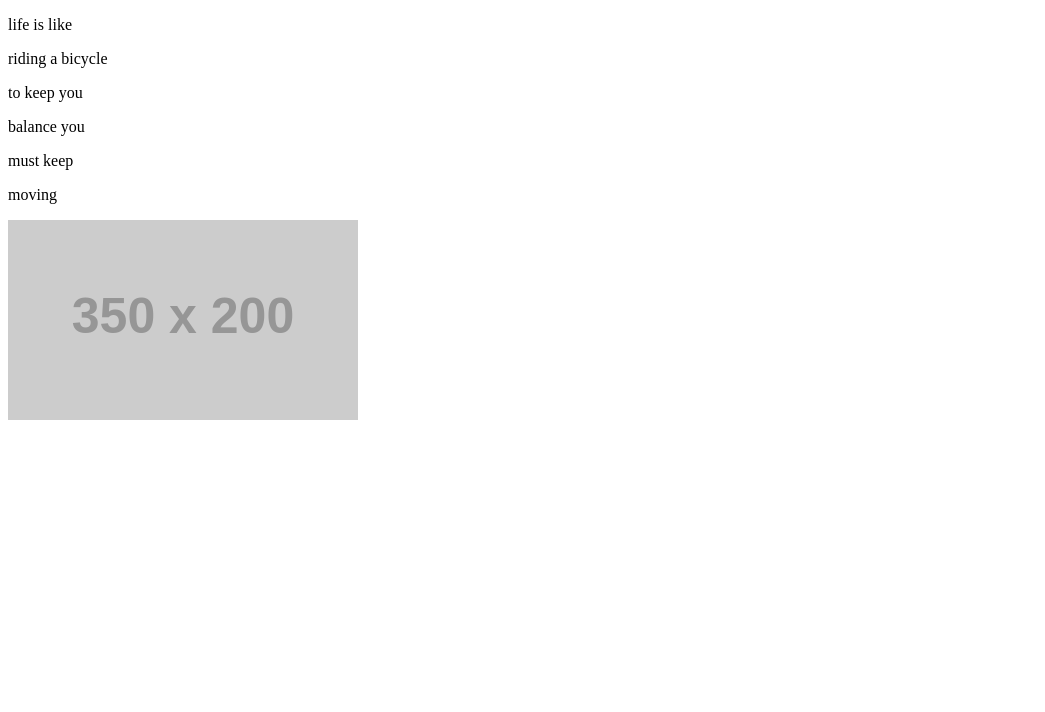
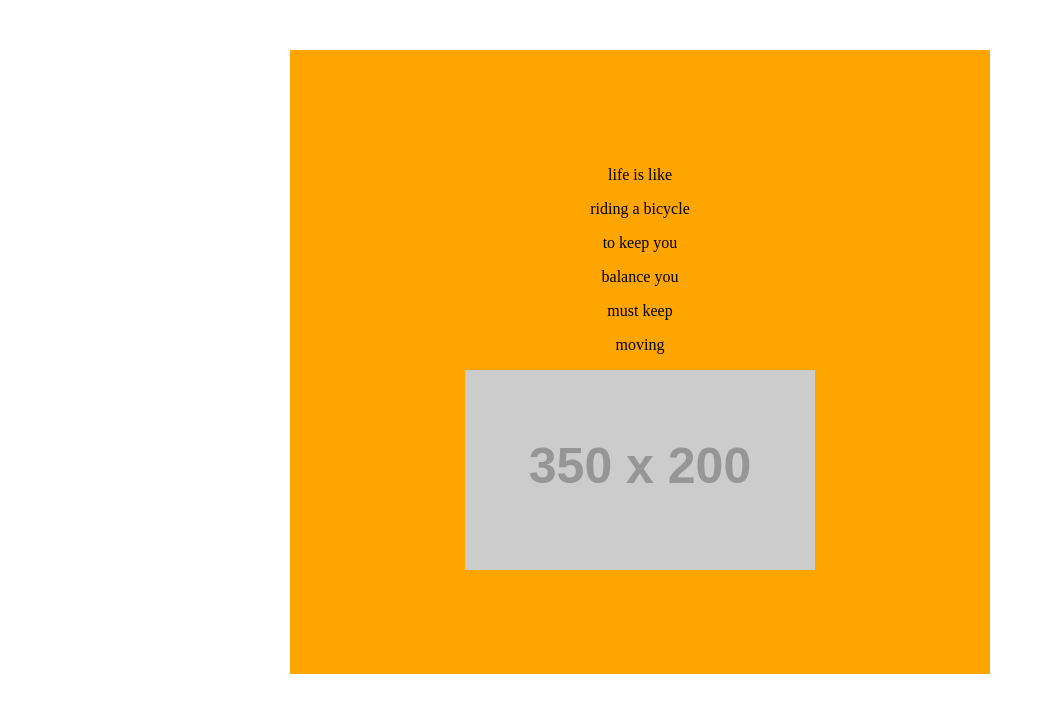
Before and after one commit to serugo7/christ, a plain HTML site: page index.html in a window 1280 px wide. Shown: the whole page, without its empty margins (0-1045 px from the left). Drawn offline with Linux system fonts and the light colour scheme; placeholder pictures from the web are drawn by us.

Commit message:
styling page

```diff
--- a/index.html
+++ b/index.html
@@ -18,7 +18,17 @@
 		<div class="container-3">
 			<img src="http://via.placeholder.com/350x200" alt="Placeholder image" />
 		</div>
+	</div>
+	<style>
+		.container-1{
+			width:700px;
+			background-color: orange;
+			margin: 0 auto 0 auto;
+			text-align: center;
+			padding: 100px 0 100px 0;
+			margin-top: 50px;
 
-	</div>
+		 }
+	</style>
 </body>
 </html>
```
